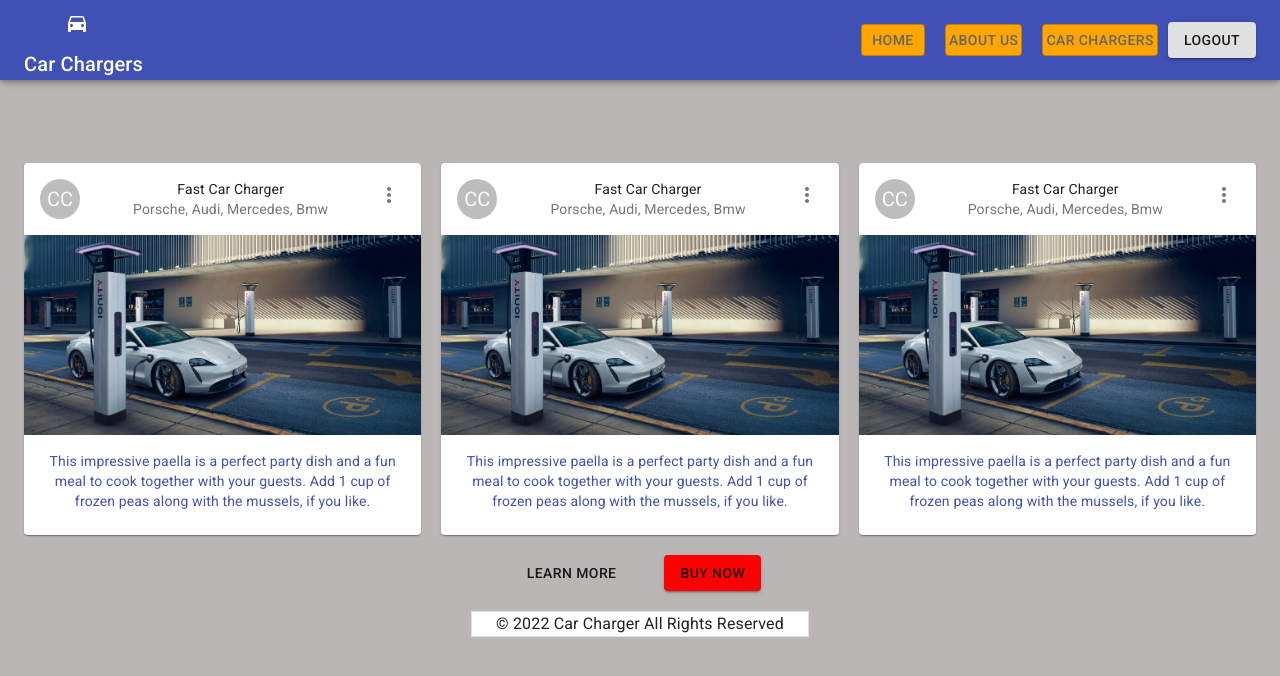
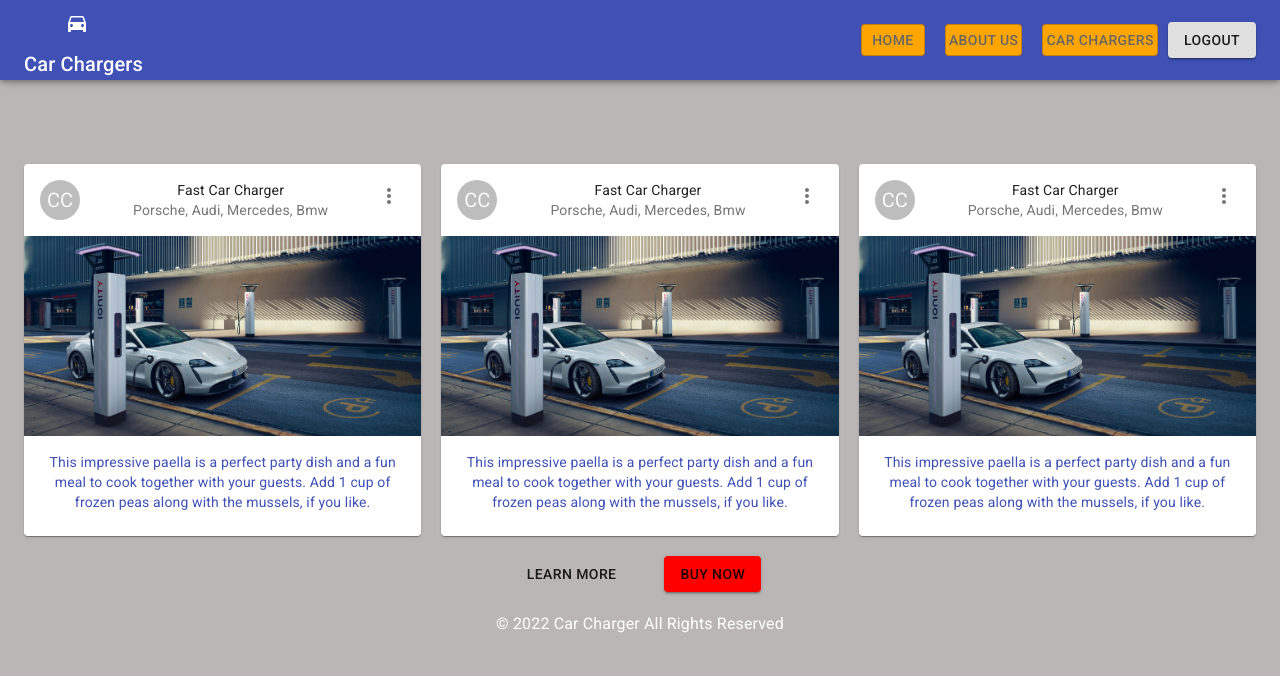
Before and after one commit to milosVlajic/loginPage, a React (Create React App) app: page /login in a window 1280 px wide. Both pictures are taken after typing "name@example.com", "Sample123" into the empty fields and a click on the button "SIGN UP". Shown: the top 676 px of the page. Built offline with nearby package versions, Linux system fonts and the light colour scheme.

Commit message:
footer can not move down

```diff
--- a/src/App.js
+++ b/src/App.js
@@ -12,7 +12,7 @@
 const queryClient = new QueryClient();
 
 function App() {
-  const [login, setLogin] = useState(true);
+  const [login, setLogin] = useState(false);
 
   const loginHandler = () => {
     setLogin(true);
--- a/src/components/Footer.js
+++ b/src/components/Footer.js
@@ -1,32 +1,50 @@
 import React from 'react';
 
 import { Paper, Container, Box, Typography } from '@material-ui/core';
+import { makeStyles } from '@material-ui/styles';
+
+const useStyles = makeStyles({
+  footer: {
+    backgroundColor: 'secondary',
+    width: '100%',
+    marginBottom: 0,
+  },
+});
 
 const year = new Date();
 const fullYear = year.getFullYear();
 console.log(fullYear);
 
 const Footer = () => {
+  const classes = useStyles();
   return (
-    <Paper
-      sx={{
-        marginTop: 'calc(10% +60px)',
-        width: '100%',
-        position: 'fixed',
-        bottom: 0,
-        width: '100%',
-      }}
-      component="footer"
-      square
-      variant="outlined"
-    >
+    <footer className={classes.footer}>
       <Container maxWidth="lg">
         <Typography>
           <span>&copy;</span>
           {` ${fullYear} Car Charger All Rights Reserved`}
         </Typography>
       </Container>
-    </Paper>
+    </footer>
+    // <Paper
+    //   sx={{
+    //     marginTop: 'calc(10% +60px)',
+    //     width: '100%',
+    //     position: 'sticky',
+    //     bottom: 0,
+    //     width: '100%',
+    //   }}
+    //   component="footer"
+    //   square
+    //   variant="outlined"
+    // >
+    //   <Container maxWidth="lg">
+    //     <Typography>
+    //       <span>&copy;</span>
+    //       {` ${fullYear} Car Charger All Rights Reserved`}
+    //     </Typography>
+    //   </Container>
+    // </Paper>
 
     // <div>
     //   <p>
```
